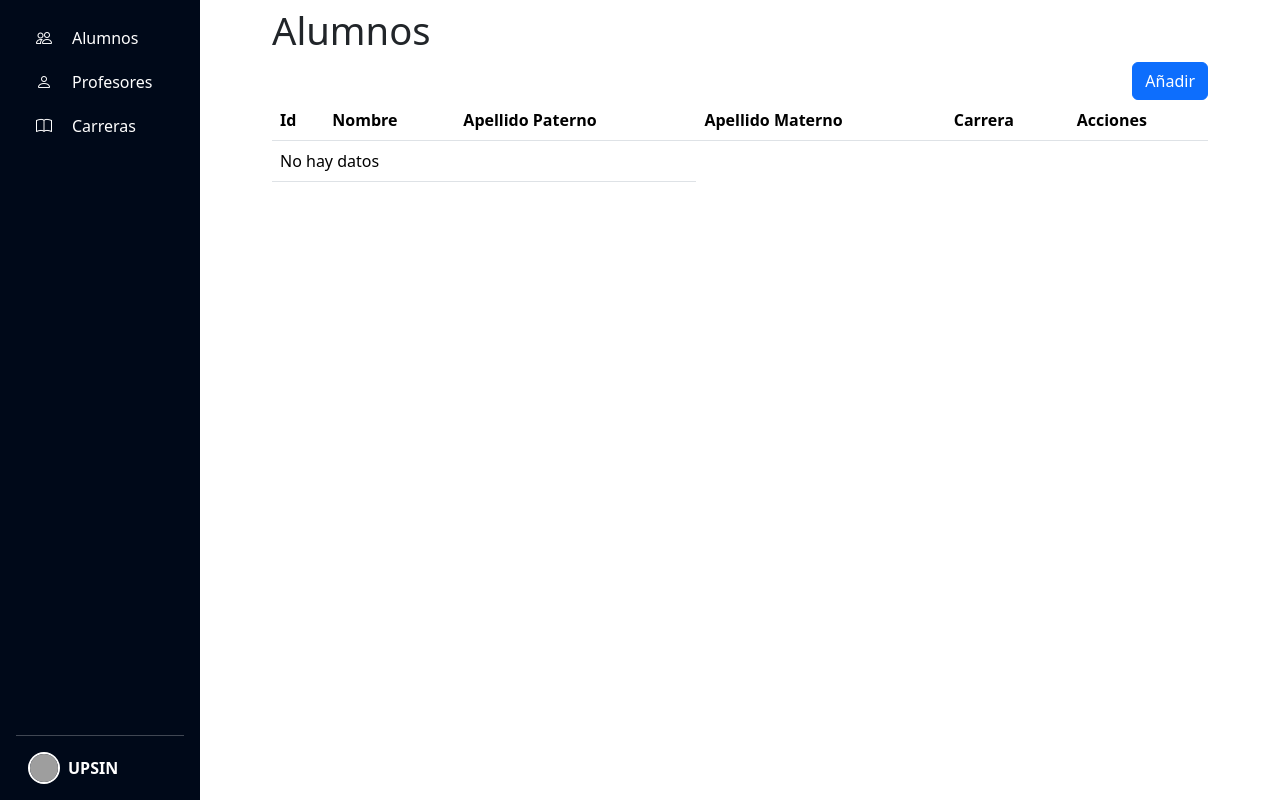
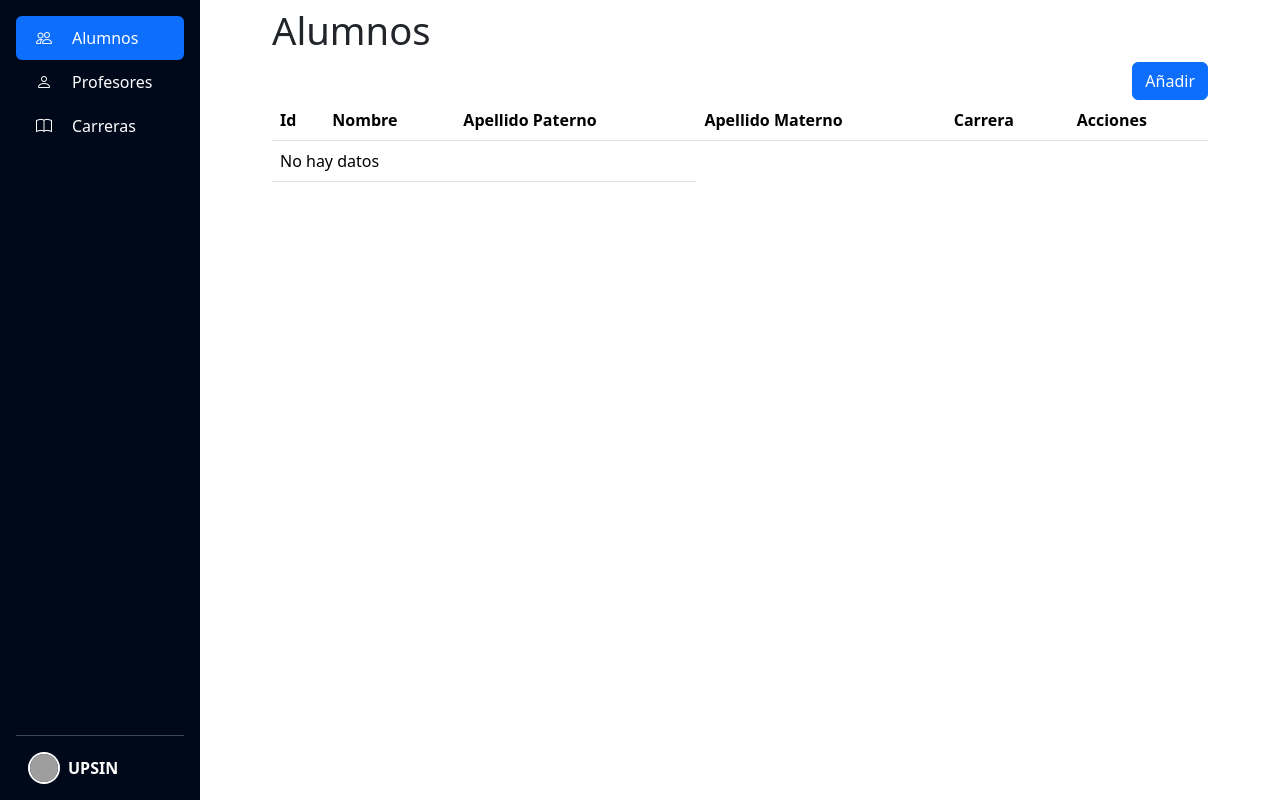
Before and after one commit to ckacy01/programacion_web, a plain HTML site: page index.html in a window 1280 px wide. Drawn offline with nearby package versions, Linux system fonts and the light colour scheme; no server answers; grey boxes are pictures that could not be loaded.

Commit message:
Update index.html

```diff
--- a/index.html
+++ b/index.html
@@ -28,7 +28,7 @@
                 <nav class="flex-column p-3 d-flex flex-shrink-0 sidebar" >
                     <ul class="nav nav-pills flex-column mb-auto">
                         <li class="nav-item">
-                            <a onclick="setActive(this)" class="nav-link" href="alumnos.html" target="main" >
+                            <a onclick="setActive(this)" class="nav-link active" href="alumnos.html" target="main" >
                                 <span class="icon">
                                     <i class="bi bi-people"></i>
                                 </span>
```
